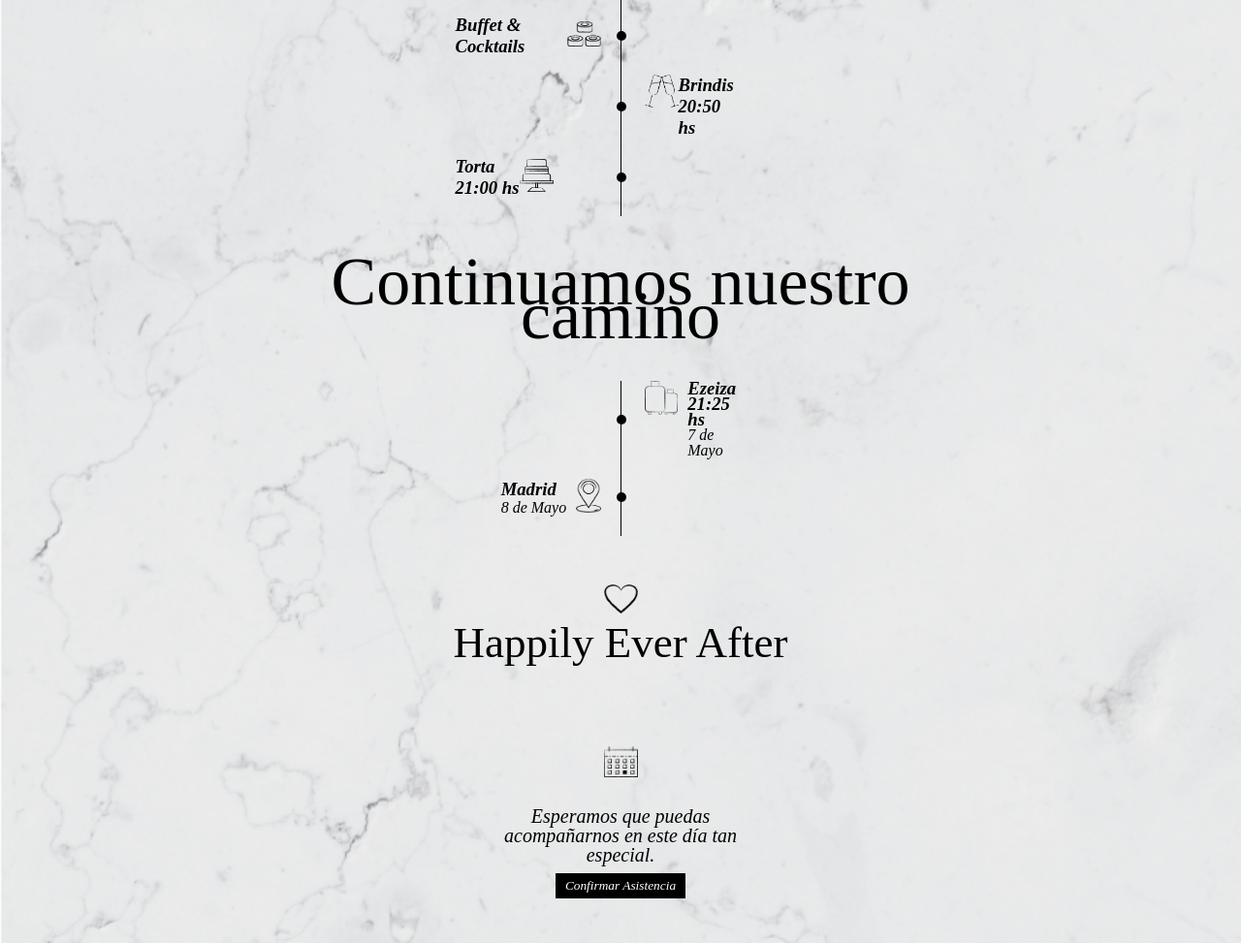
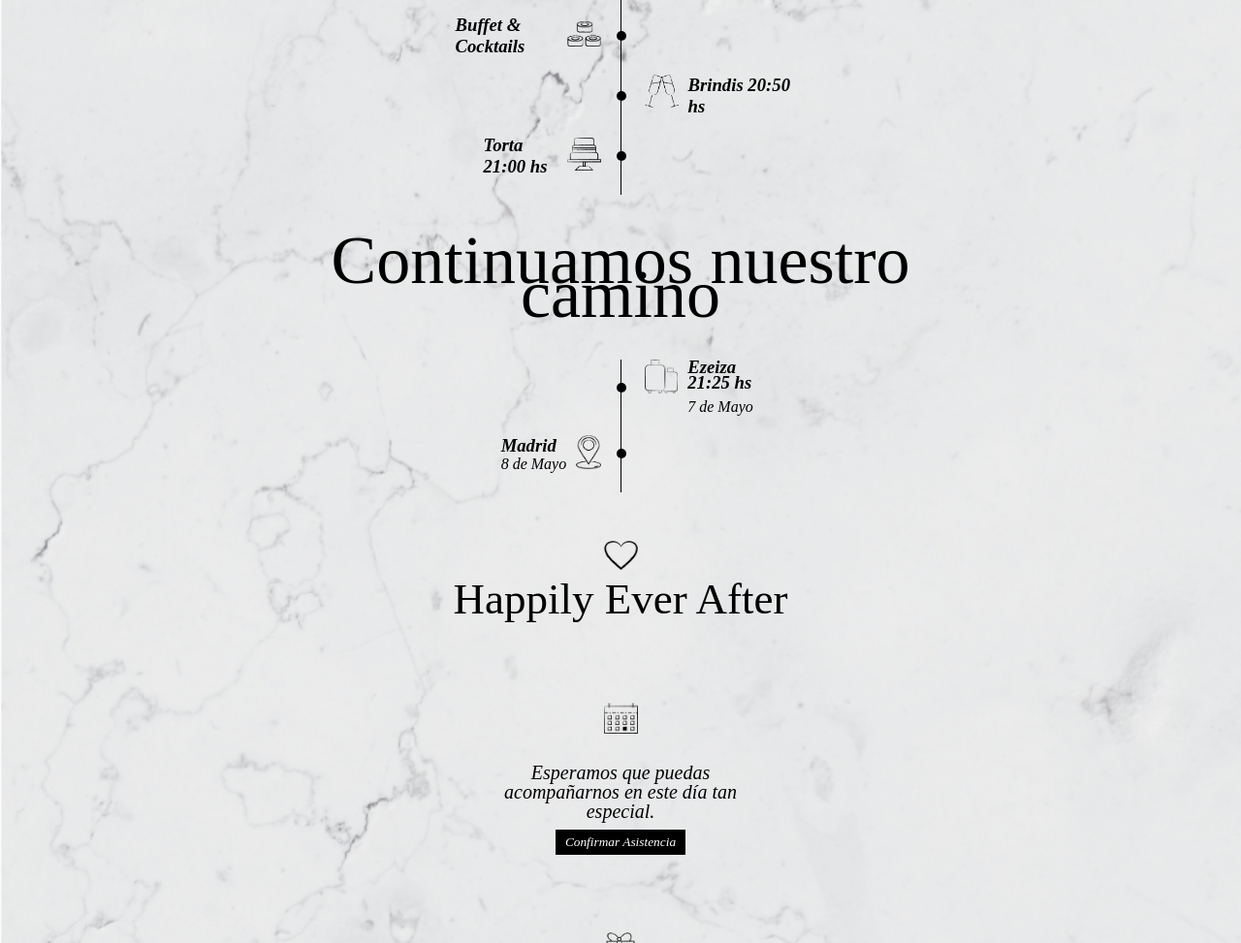
Before and after one commit to ElianaSperat/walter-ingrid, a plain HTML site: page index.html in a window 1280 px wide. Shown: the part 1399-2372 px from the top of the page at 97% size. Drawn offline with Linux system fonts and the light colour scheme; a web font is replaced by a local one.

Commit message:
Update estilos.css

```diff
--- a/estilos.css
+++ b/estilos.css
@@ -6,7 +6,8 @@
 }
 
 header{
-    background: url(img/foto-1.png) no-repeat top right;
+    background: url(img/foto-1.png) no-repeat top;
+    background-position-x: 79%;
     width: 100%;
     min-height: 100vh;
     background-size: cover;
@@ -89,7 +90,7 @@ h2{
 }
 
 .fondo{
-    background: url(img/fondo-lading.png) no-repeat top right;
+    background: url(img/fondo-lading.png) fixed;
     width: 100%;
     background-size: cover;
     padding: 0 20% 0 20%;
@@ -117,6 +118,10 @@ h2{
     background-color: black;
 }
 
+.contenido-torta-flex{
+    justify-content: flex-end;
+}
+
 .contenido-civil::before,
 .contenido-ameli::before,
 .contenido-juegos::before,
@@ -131,10 +136,14 @@ h2{
     top: 50%;
     left: -4px;
     transform: translateY(-50%);
-    width: 10px; /* Ancho del círculo */
-    height: 10px; /* Altura del círculo */
-    border-radius: 50%; /* Hace que el círculo sea redondeado */
-    background-color: black; /* Color del círculo */
+    width: 10px;
+    height: 10px;
+    border-radius: 50%;
+    background-color: black;
+}
+
+.cena{
+    max-width: 70px;
 }
 
 .contenido-civil div{
@@ -252,6 +261,10 @@ h3{
     font-style: italic;
 }
 
+.contenido-torta-flex div{
+    margin-right: 20px;
+}
+
 .regalo, .asistencia {
     text-align: center;
     font-family: "minion-3-caption", serif;
@@ -274,6 +287,16 @@ h3{
     font-weight: 400;
     font-style: italic;
     line-height: 1em;
+}
+
+.ezeiza p{
+    margin-top: 9px;
+}
+
+.civil,
+.ezeiza,
+.brindis{
+    min-width: 110px;
 }
 
 .happily {
@@ -376,7 +399,7 @@ i img{
 }
 
 .anillos,
-.brindis,
+.brindis-icono,
 .ezeiza-icono,
 .cena-icono,
 .juegos-icono{
```
